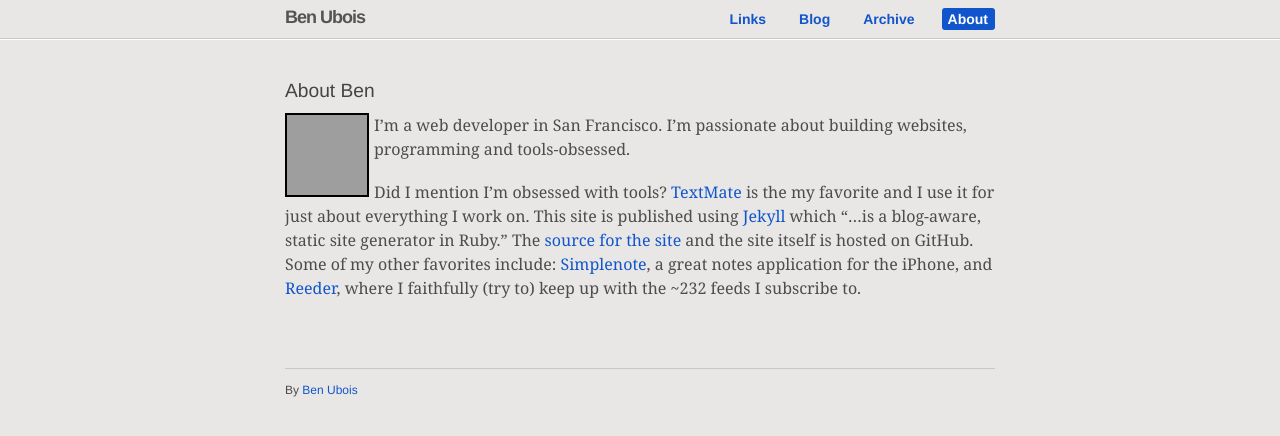
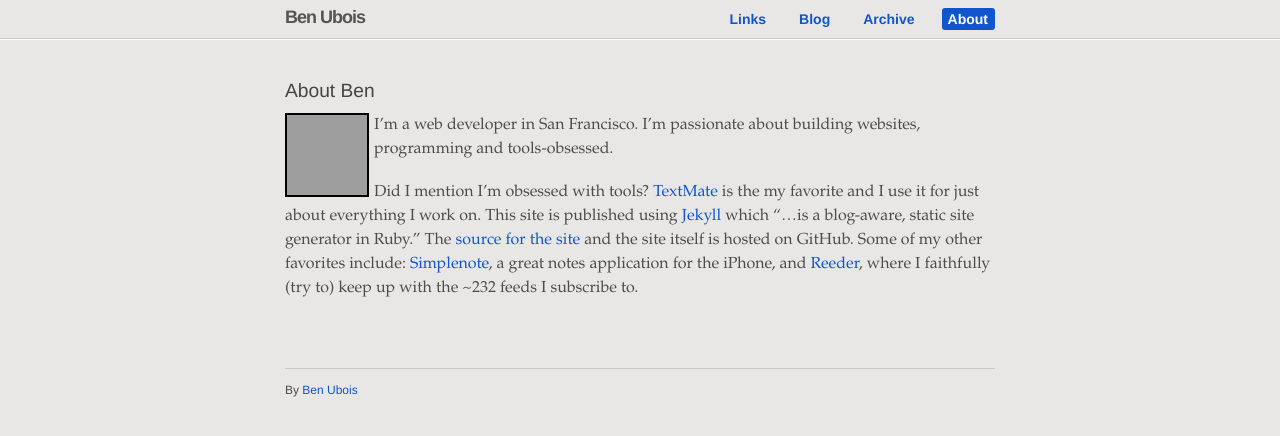
Before and after one commit to benubois/benubois.github.com, a Jekyll site: the page built from about.markdown, in a window 1280 px wide. Shown: the top 436 px of the page. Built offline with Jekyll 4.4.1, drawn with Linux system fonts in a browser that asks for light colours; Markdown is read by kramdown in place of the engine named in the settings; grey boxes are pictures that could not be loaded.

Commit message:
Palatino.

```diff
--- a/css/master.css
+++ b/css/master.css
@@ -82,7 +82,7 @@ html {
 	overflow-y: scroll;
 }
 body {
-	font-family: Georgia, serif;
+	font-family: Palatino, Georgia, serif;
 	font-size: 16px;
 	line-height: 1.5;
 	color: #4c4c4c;
```
